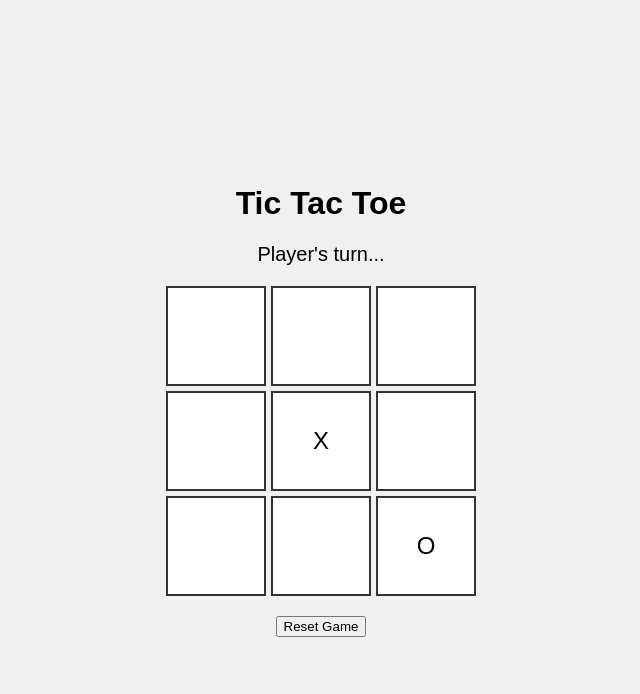
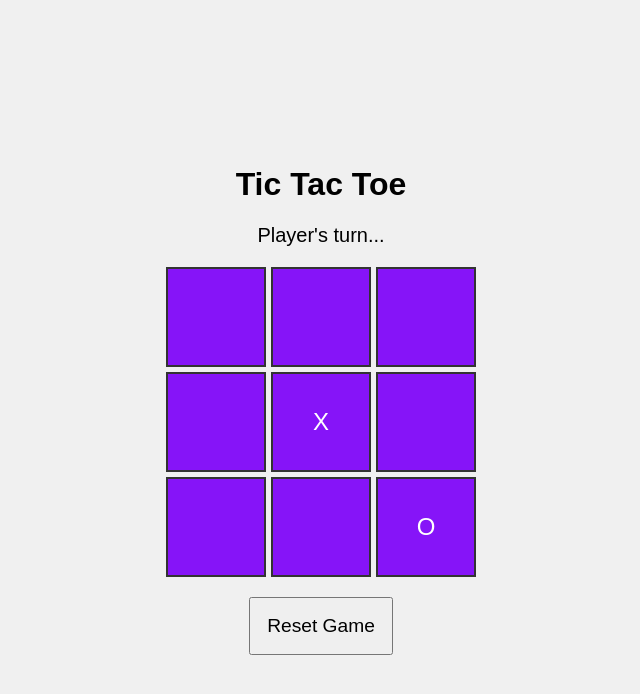
Before and after one commit to vipinsharmaa/Odin-Tic-Tac-Toe, a plain HTML site: page index.html in a window 1280 px wide. Both pictures are taken after a click on the element 640 px from the left and 440 px from the top of the page. Shown: the whole page, without its empty margins (319-959 px from the left). Drawn offline with Linux system fonts and the light colour scheme.

```diff
--- a/script.js
+++ b/script.js
@@ -1,8 +1,10 @@
+(function() {
     function Gameboard() {
         const rows = 3;
         const columns = 3;
         const board = [];
 
+        // make 3X3 playing cells
         for (let i = 0; i < rows; i++) {
             board[i] = [];
             for (let j = 0; j < columns; j++) {
@@ -12,11 +14,12 @@ function Gameboard() {
 
         const getBoard = () => board;
 
+        // make player place mark on a cell
         const markCell = (row, column, player) => {
             if (board[row][column].getValue() !== 0) return false; // Cell is already marked
 
             board[row][column].addMark(player);
-        return true; // Cell successfully marked
+            return true;
         };
 
         const resetBoard = () => {
@@ -205,6 +208,7 @@ function DisplayController() {
             updateScreen();
         }
 
+        //********* Listening for events ***********
         boardDiv.addEventListener("click", clickHandlerBoard);
         resetButton.addEventListener("click", resetGame);
 
@@ -212,5 +216,6 @@ function DisplayController() {
         updateScreen();
     }
 
-// To initialize the game, just call DisplayController();
+    // To initialize the game
     DisplayController();
+})();
--- a/styles.css
+++ b/styles.css
@@ -23,7 +23,8 @@ body {
     width: 100px;
     height: 100px;
     font-size: 24px;
-    background-color: #fff;
+    color: #fff;
+    background-color: #8614f8;
     border: 2px solid #333;
     cursor: pointer;
     display: flex;
@@ -33,10 +34,15 @@ body {
 }
 
 .cell:hover {
-    background-color: #e0e0e0;
+    background-color: #9564c7;
 }
 
 .turn {
     font-size: 20px;
     margin-bottom: 20px;
 }
+
+.reset {
+    font-size: 1.2rem;
+    padding: 1rem;
+}
```
Also changed, not shown: images/screenshot.png (added), 1 other file. Lines whose indentation alone changed are shown as unchanged.
